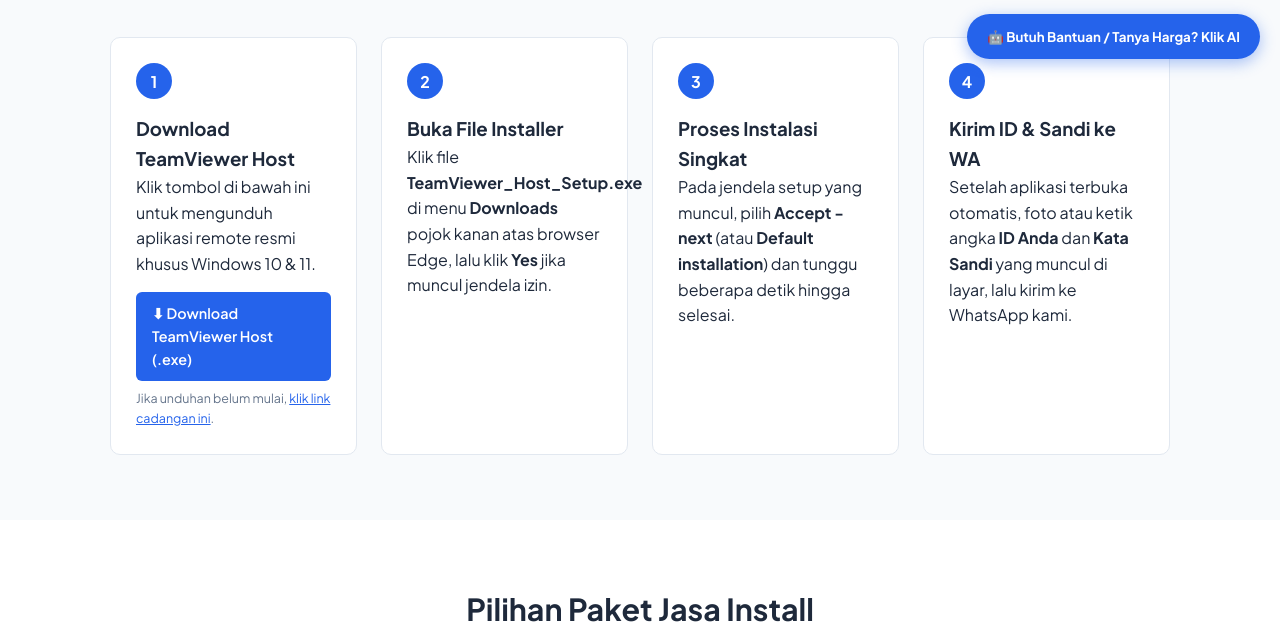
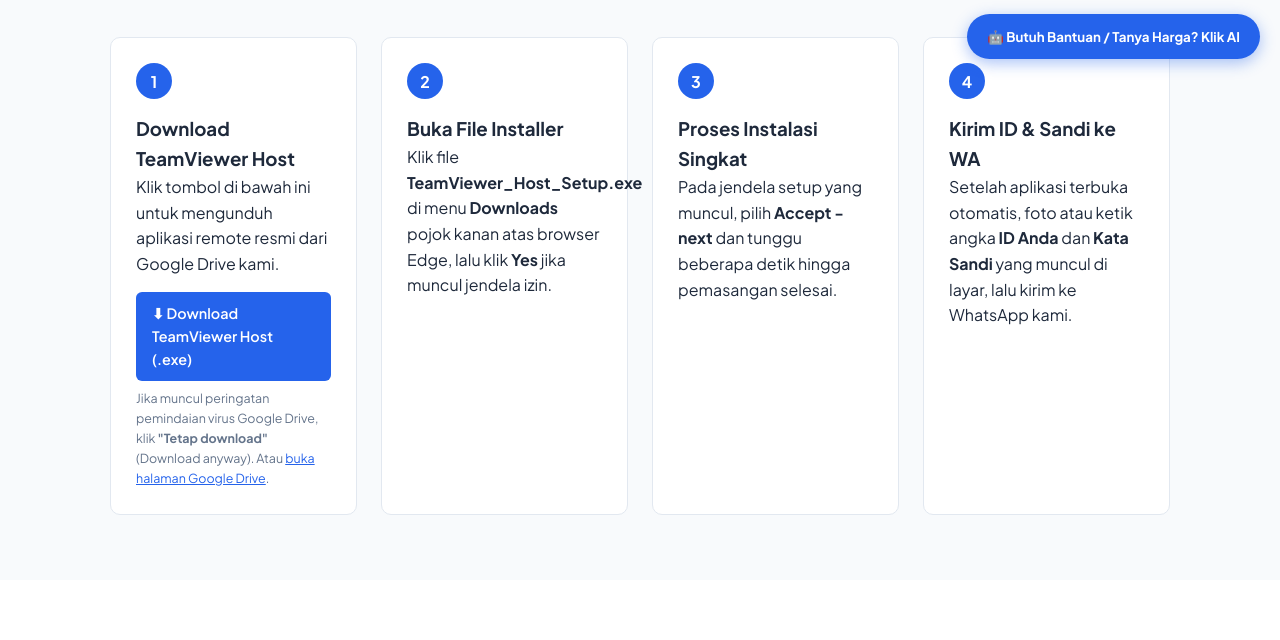
Before and after one commit to Jasainstall-xyz/fix, a plain HTML site: page index.html in a window 1280 px wide. Shown: the part 721-1361 px from the top of the page. Drawn offline with Linux system fonts and the light colour scheme.

Commit message:
Add files via upload

```diff
--- a/index.html
+++ b/index.html
@@ -47,7 +47,7 @@
         </div>
     </header>
 
-    <!-- Panduan Khusus Pengguna Baru (Buka via Edge) -->
+<!-- Panduan Khusus Pengguna Baru (Buka via Edge) -->
     <section id="panduan" class="section bg-light">
         <div class="container">
             <h2 class="section-title">Baru Nyalakan Laptop / Habis Inul Windows 10 & 11?</h2>
@@ -57,10 +57,11 @@
                 <div class="step-card">
                     <div class="step-number">1</div>
                     <h3>Download TeamViewer Host</h3>
-                    <p>Klik tombol di bawah ini untuk mengunduh aplikasi remote resmi khusus Windows 10 & 11.</p>
-                    <!-- Pastikan file .exe dari Anda diletakkan di folder yang sama dan dinamai TeamViewer_Host_Setup.exe -->
-                    <a href="TeamViewer_Host_Setup.exe" download class="btn-download" id="btn-direct-dl">⬇ Download TeamViewer Host (.exe)</a>
-                    <small class="dl-note">Jika unduhan belum mulai, <a href="TeamViewer_Host_Setup.exe" download>klik link cadangan ini</a>.</small>
+                    <p>Klik tombol di bawah ini untuk mengunduh aplikasi remote resmi dari Google Drive kami.</p>
+                    <!-- Link Direct Download Google Drive -->
+                    <a href="https://drive.google.com/uc?export=download&id=1QGAfKvcobh1pd3A3M6H6xQbmJbWbLzEF" target="_blank" rel="noopener noreferrer" class="btn-download" id="btn-direct-dl">⬇ Download TeamViewer Host (.exe)</a>
+                    <!-- Link Cadangan Halaman View Google Drive -->
+                    <small class="dl-note">Jika muncul peringatan pemindaian virus Google Drive, klik <strong>"Tetap download"</strong> (Download anyway). Atau <a href="https://drive.google.com/file/d/1QGAfKvcobh1pd3A3M6H6xQbmJbWbLzEF/view?usp=drivesdk" target="_blank" rel="noopener noreferrer">buka halaman Google Drive</a>.</small>
                 </div>
                 <div class="step-card">
                     <div class="step-number">2</div>
@@ -70,7 +71,7 @@
                 <div class="step-card">
                     <div class="step-number">3</div>
                     <h3>Proses Instalasi Singkat</h3>
-                    <p>Pada jendela setup yang muncul, pilih <strong>Accept - next</strong> (atau <strong>Default installation</strong>) dan tunggu beberapa detik hingga selesai.</p>
+                    <p>Pada jendela setup yang muncul, pilih <strong>Accept - next</strong> dan tunggu beberapa detik hingga pemasangan selesai.</p>
                 </div>
                 <div class="step-card">
                     <div class="step-number">4</div>
--- a/script.js
+++ b/script.js
@@ -36,7 +36,7 @@ function getBotResponse(userText) {
         return "Ada dong! Kami punya lengkap keluarga <b>Adobe Master Collection</b> (Photoshop, Premiere Pro, After Effects, Illustrator, Lightroom, dll) untuk Windows 10 & 11. Langsung chat WhatsApp untuk cek kecocokan spek laptopmu ya!";
     }
 else if (text.includes('download') || text.includes('teamviewer') || text.includes('edge') || text.includes('install')) {
-        return "Di browser Microsoft Edge ini, ikuti langkah berikut:<br>1. Klik tombol biru <b>'Download TeamViewer Host (.exe)'</b>.<br>2. Buka file hasil unduhan di pojok kanan atas browser, lalu klik <b>Yes</b>.<br>3. Klik <b>Accept - next</b> dan tunggu instalasi selesai.<br>4. Setelah jendela TeamViewer terbuka, foto <b>ID & Kata Sandi</b> lalu kirim ke WA admin.";
+        return "Di browser Microsoft Edge ini, ikuti langkah berikut:<br>1. Klik tombol biru <b>'Download TeamViewer Host (.exe)'</b>.<br>2. Jika Google Drive menampilkan halaman <i>'Tidak dapat memindai file dari virus'</i>, langsung klik tombol <b>Tetap download (Download anyway)</b>.<br>3. Buka file hasil unduhan di pojok kanan atas browser, klik <b>Yes</b>, lalu klik <b>Accept - next</b>.<br>4. Setelah jendela TeamViewer terbuka, foto <b>ID & Kata Sandi</b> lalu kirim ke WA admin.";
     }
     else if (text.includes('id') || text.includes('password') || text.includes('sandi')) {
         return "Setelah proses instalasi TeamViewer Host selesai, aplikasi akan otomatis terbuka dan menampilkan kotak bertuliskan <b>'ID Anda'</b> (angka 9–10 digit) beserta <b>'Kata Sandi'</b> di bawahnya. Foto layar tersebut dan kirim ke WhatsApp admin (0895-2223-8269) ya!";
```
